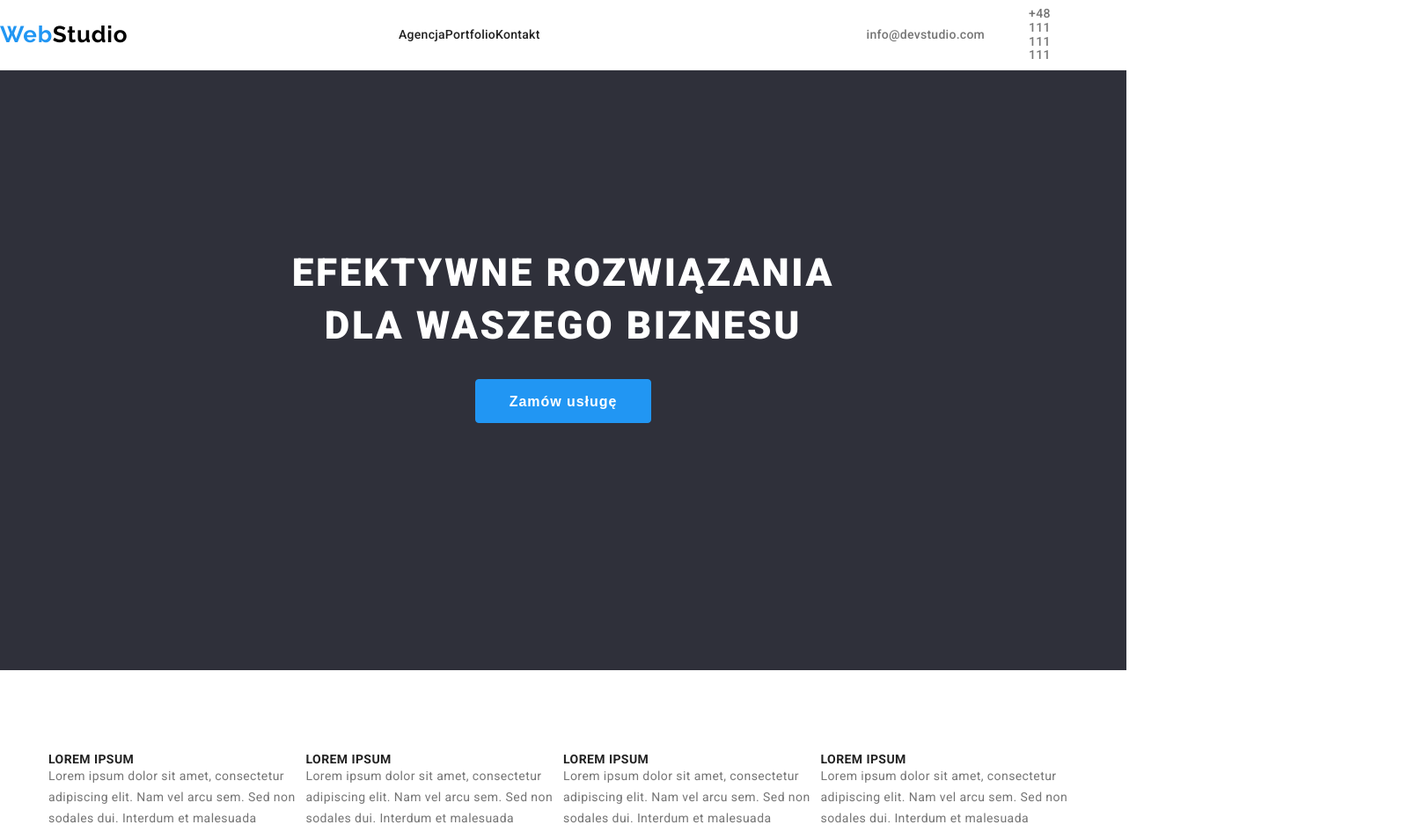
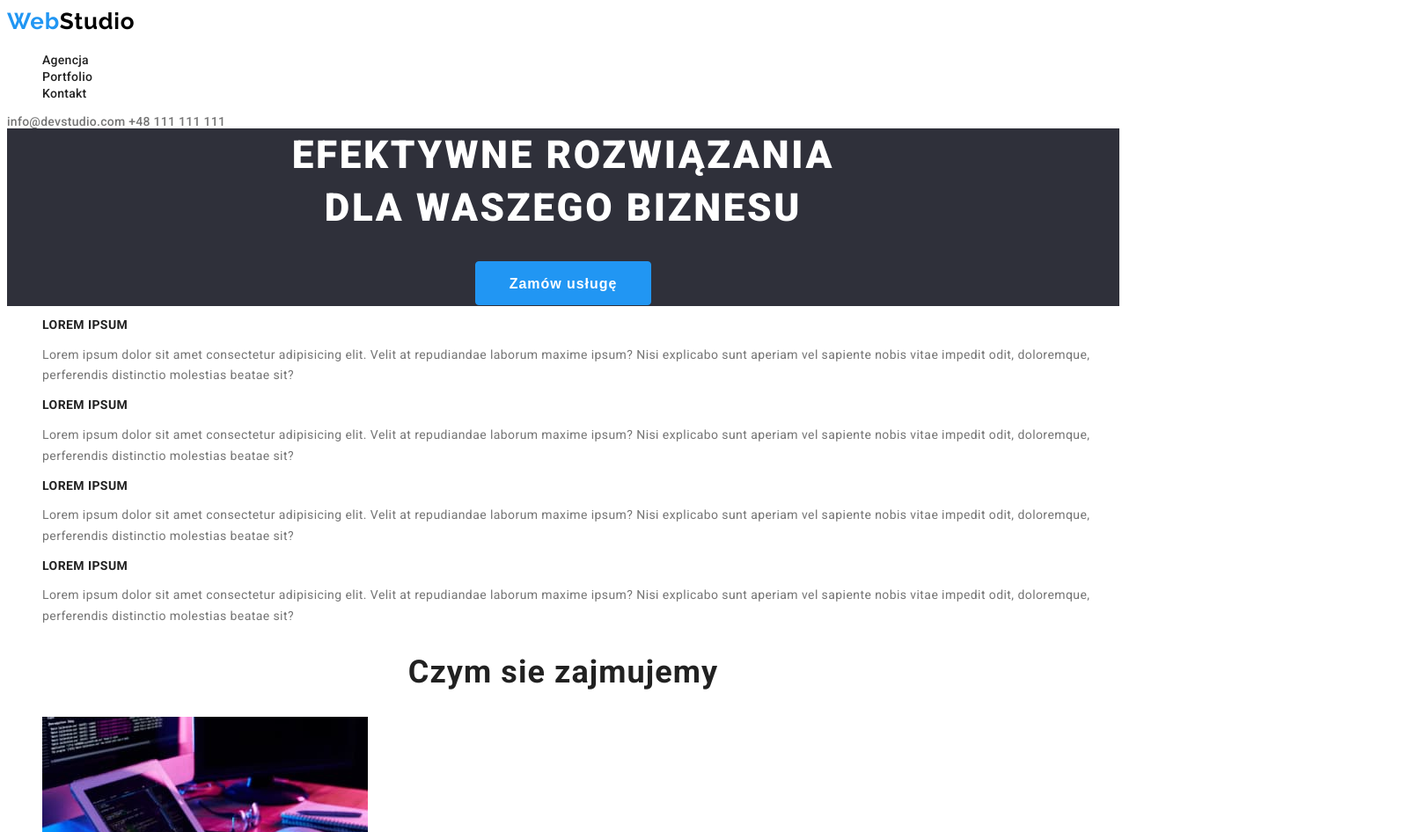
Before and after one commit to WojciechMilkowski/goit-markup-hw-03, a plain HTML site: page index.html in a window 1280 px wide. Shown: the top 946 px of the page at 88% size, 1600 px wide, since content can reach past the window. Drawn offline with Linux system fonts and the light colour scheme.

Commit message:
all over again

```diff
--- a/css/styles.css
+++ b/css/styles.css
@@ -1,6 +1,5 @@
 * {
     box-sizing: border-box;
-    margin: 0 auto;
 }
 body {
     font-family: 'Roboto', sans-serif;
@@ -8,7 +7,6 @@ body {
 }
 ul {
     list-style: none;
-    padding: 0;
 }
 :root {
     --text-color: rgba(117, 117, 117, 1);
@@ -18,41 +16,6 @@ ul {
     --second-text-color: rgba(255, 255, 255, 1);
     --third-text-color: rgba(33, 33, 33, 1);
 }
-/* .agency {
-    position: absolute;
-    width: 53px;
-    height: 16px;
-    left: 453px;
-    top: 32px;
-}
-.portfolio {
-    position: absolute;
-    width: 58px;
-    height: 16px;
-    left: 552px;
-    top: 32px;
-}
-.contact {
-    position: absolute;
-    width: 51px;
-    height: 16px;
-    left: 656px;
-    top: 32px;
-}
-.mailto {
-    position: absolute;
-    width: 135px;
-    height: 16px;
-    left: 1078px;
-    top: 32px;
-}
-.tel {
-    position: absolute;
-    width: 110px;
-    height: 16px;
-    left: 1263px;
-    top: 32px;
- } */
 .article {
     font-weight: 700;
     font-size: 14px;
@@ -91,12 +54,7 @@ ul {
     box-shadow: 0px 1px 3px rgba(0, 0, 0, 0.12), 0px 1px 1px rgba(0, 0, 0, 0.14),
         0px 2px 1px rgba(0, 0, 0, 0.2);
 }*/
-.card {
-    display: flex;
-}
-.list-card {
-    display: flex;
-}
+
 .department {
     color: var(--text-color);
     font-family: 'Roboto';
@@ -126,8 +84,6 @@ ul {
     border: 1px solid transparent;
     background-color: var(--background-color);
     text-align: center;
-    padding-top: 200px;
-    padding-bottom: 280px;
 }
 .hero-text {
     max-width: 696px;
@@ -148,13 +104,19 @@ ul {
     line-height: 1.29;
     letter-spacing: 0.03em;
     text-decoration: none;
-    margin: auto;
-    min-width: 360px;
 }
-.lorem {
-    padding-top: 94px;
-    display: flex;
+
+/*.logo-footer {
+    font-family: 'Raleway', sans-serif;
+    font-weight: 700;
+    font-size: 26px;
+    text-decoration: none;
+    color: rgba(255, 255, 255, 1);
 }
+.logo-footer .logo-footer:hover,
+.logo-footer:focus {
+    text-decoration: underline;
+}*/
 
 .link-mail {
     color: var(--footer-link-color);
@@ -198,12 +160,7 @@ ul {
 .link {
     color: var(--second-text-color);
 }
-.navi-container {
-    display: flex;
-    max-width: 1600px;
-    height: 80px;
-    border-bottom: 1px solid #ececec;
-}
+
 .navi {
     color: var(--text-color);
     font-family: 'Roboto';
@@ -212,56 +169,28 @@ ul {
     line-height: 1.14;
     letter-spacing: 0.02em;
     text-decoration: none;
-    display: flex;
-    margin: auto;
-    justify-content: flex-end;
 }
-.navi-mail {
-    color: var(--text-color);
+.navi:hover,
+.navi:focus {
+    color: var(--link-color);
+}
+.header-navi .navi {
+    color: var(--third-text-color);
+}
+.header-navi .navi:hover,
+.header-navi .navi:focus {
+    color: var(--link-color);
+}
+
+/* .navi {
+    color: rgba(33, 33, 33, 1);
+    text-decoration: none;
     font-family: 'Roboto';
+    font-style: normal;
     font-weight: 500;
     font-size: 14px;
-    line-height: 1.14;
-    letter-spacing: 0.02em;
-    text-decoration: none;
-    margin: auto;
-    margin-right: 50px;
-}
-.navi-tel {
-    color: var(--text-color);
-    font-family: 'Roboto';
-    font-weight: 500;
-    font-size: 14px;
-    line-height: 1.14;
-    letter-spacing: 0.02em;
-    text-decoration: none;
-    margin-right: 227px;
-}
-.navi-mail:hover,
-.navi-mail:focus,
-.navi-tel:hover,
-.navi-tel:focus {
-    color: var(--link-color);
-}
-.navi-header {
-    display: inline-flex;
-    width: 254px;
-    height: 16px;
-    margin: 32px 371px 32px 93px;
-}
-.navi-address {
-    display: flex;
-    justify-content: flex-end;
-    margin: auto;
-}
-
-.navi-header .navi {
-    color: var(--third-text-color);
-}
-.navi-header .navi:hover,
-.navi-header .navi:focus {
-    color: var(--link-color);
-}
+    line-height: 16px;
+    letter-spacing: 0.02 }*/
 
 .navi:hover {
     color: var(--link-color);
@@ -293,23 +222,11 @@ ul {
     text-align: center;
     font-size: 36px;
     letter-spacing: 0.03em;
-    margin: 87px 0 50px;
-}
-.occupation-container {
-    width: 1170px;
-    height: 386px;
-    margin-top: 87px;
-    margin-bottom: 94px;
-}
-.occupation-working {
-    display: flex;
 }
 .our-team {
     text-align: center;
     font-size: 36px;
     letter-spacing: 0.03em;
-    width: 210px;
-    height: 42px;
 }
 .proffession {
     color: var(--text-color);
@@ -318,11 +235,6 @@ ul {
     line-height: 1.18;
     text-align: center;
     letter-spacing: 0.03em;
-}
-.portfolio-buttons {
-    display: flex;
-    width: 572px;
-    height: 54px;
 }
 .portfolio-button {
     width: 121px;
@@ -345,15 +257,3 @@ ul {
     border-style: none;
     background-color: var(--link-color);
 }
-.text-container {
-    width: 1170px;
-    height: 108px;
-    left: 215px;
-    top: 774px;
-}
-
-.team-container {
-    width: 1600px;
-    height: 648px;
-    background: rgba(245, 244, 250, 1);
-}
--- a/index.html
+++ b/index.html
@@ -4,7 +4,7 @@
         <meta charset="UTF-8" />
         <meta http-equiv="X-UA-Compatible" content="IE=edge" />
         <meta name="viewport" content="width=device-width, initial-scale=1.0" />
-        <title>Zadanie domowe3</title>
+        <title>Zadanie domowe2</title>
 
         <link rel="preconnect" href="https://fonts.googleapis.com" />
         <link rel="preconnect" href="https://fonts.gstatic.com" crossorigin />
@@ -16,13 +16,12 @@
     </head>
     <body>
         <header>
-            <div class="navi-container">
             <a class="logo-head" href="index.html"
                 ><span class="fonts-web-color">Web</span
                 ><span class="fonts-studio-color">Studio</span></a
             >
 
-                <ul class="navi-header">
+            <ul class="header-navi">
                 <li><a class="navi" href="#">Agencja</a></li>
                 <li>
                     <a class="navi" href="./portfolio.html">Portfolio</a>
@@ -30,15 +29,11 @@
                 <li><a class="navi" href="#">Kontakt</a></li>
             </ul>
 
-                <div class="navi-address">
-                    <a class="navi-mail" href="mailto:info@devstudio.com"
+            <div class="navi">
+                <a class="navi" href="mailto:info@devstudio.com"
                     >info@devstudio.com</a
                 >
-
-                    <a class="navi-tel" href="tel:+48111111111"
-                        >+48 111 111 111</a
-                    >
-                </div>
+                <a class="navi" href="tel:+48111111111">+48 111 111 111</a>
             </div>
         </header>
         <main>
@@ -54,47 +49,56 @@
                 </div>
             </section>
             <!--Nasze możliwości-->
-            <div class="text-container">
-                <ul class="lorem">
+            <section>
+                <div class="article text">
+                    <ul>
                         <li>
                             <h3 class="article">Lorem ipsum</h3>
                             <p class="article-text">
-                            Lorem ipsum dolor sit amet, consectetur adipiscing
-                            elit. Nam vel arcu sem. Sed non sodales dui.
-                            Interdum et malesuada
+                                Lorem ipsum dolor sit amet consectetur
+                                adipisicing elit. Velit at repudiandae laborum
+                                maxime ipsum? Nisi explicabo sunt aperiam vel
+                                sapiente nobis vitae impedit odit, doloremque,
+                                perferendis distinctio molestias beatae sit?
                             </p>
                         </li>
                         <li>
                             <h3 class="article">Lorem ipsum</h3>
                             <p class="article-text">
-                            Lorem ipsum dolor sit amet, consectetur adipiscing
-                            elit. Nam vel arcu sem. Sed non sodales dui.
-                            Interdum et malesuada
+                                Lorem ipsum dolor sit amet consectetur
+                                adipisicing elit. Velit at repudiandae laborum
+                                maxime ipsum? Nisi explicabo sunt aperiam vel
+                                sapiente nobis vitae impedit odit, doloremque,
+                                perferendis distinctio molestias beatae sit?
                             </p>
                         </li>
                         <li>
                             <h3 class="article">Lorem ipsum</h3>
                             <p class="article-text">
-                            Lorem ipsum dolor sit amet, consectetur adipiscing
-                            elit. Nam vel arcu sem. Sed non sodales dui.
-                            Interdum et malesuada
+                                Lorem ipsum dolor sit amet consectetur
+                                adipisicing elit. Velit at repudiandae laborum
+                                maxime ipsum? Nisi explicabo sunt aperiam vel
+                                sapiente nobis vitae impedit odit, doloremque,
+                                perferendis distinctio molestias beatae sit?
                             </p>
                         </li>
                         <li>
                             <h3 class="article">Lorem ipsum</h3>
                             <p class="article-text">
-                            Lorem ipsum dolor sit amet, consectetur adipiscing
-                            elit. Nam vel arcu sem. Sed non sodales dui.
-                            Interdum et malesuada
+                                Lorem ipsum dolor sit amet consectetur
+                                adipisicing elit. Velit at repudiandae laborum
+                                maxime ipsum? Nisi explicabo sunt aperiam vel
+                                sapiente nobis vitae impedit odit, doloremque,
+                                perferendis distinctio molestias beatae sit?
                             </p>
                         </li>
                     </ul>
                 </div>
-            <div class="occupation-container">
+            </section>
+            <section>
                 <!--Czym się zajmujemy-->
-
                 <h2 class="occupation">Czym sie zajmujemy</h2>
-                <ul class="occupation-working">
+                <ul>
                     <li>
                         <img
                             src="images/1a.jpg"
@@ -120,13 +124,13 @@
                         />
                     </li>
                 </ul>
-            </div>
-            <section class="team-container">
+            </section>
+            <section>
                 <!--Nasz zespół-->
                 <h2 class="our-team">Nasz zespół</h2>
 
-                <ul class="list-card">
-                    <li class="card">
+                <ul>
+                    <li>
                         <figure>
                             <img
                                 src="images/person1.jpg"
@@ -142,7 +146,7 @@
                             </figcaption>
                         </figure>
                     </li>
-                    <li class="card">
+                    <li>
                         <figure>
                             <img
                                 src="images/person2.jpg"
@@ -158,7 +162,7 @@
                             </figcaption>
                         </figure>
                     </li>
-                    <li class="card">
+                    <li>
                         <figure>
                             <img
                                 src="images/person3.jpg"
@@ -172,7 +176,7 @@
                             </figcaption>
                         </figure>
                     </li>
-                    <li class="card">
+                    <li>
                         <figure>
                             <img
                                 src="images/person4.jpg"
@@ -190,7 +194,6 @@
             </section>
         </main>
         <footer class="footer-style">
-            <section class="container">
             <a class="logo-head" href="index.html"
                 ><span class="fonts-web-color">Web</span
                 ><span class="fonts-studio-footer-color">Studio</span></a
@@ -207,11 +210,8 @@
                     >info@example.com</a
                 >
 
-                    <a class="link-tel" href="tel:+48111111111"
-                        >+48 111 111 111</a
-                    >
+                <a class="link-tel" href="tel:+48111111111">+48 111 111 111</a>
             </address>
-            </section>
         </footer>
     </body>
 </html>
```
Also changed, not shown: portfolio.html (+15 -36 lines). Lines whose indentation alone changed are shown as unchanged.
